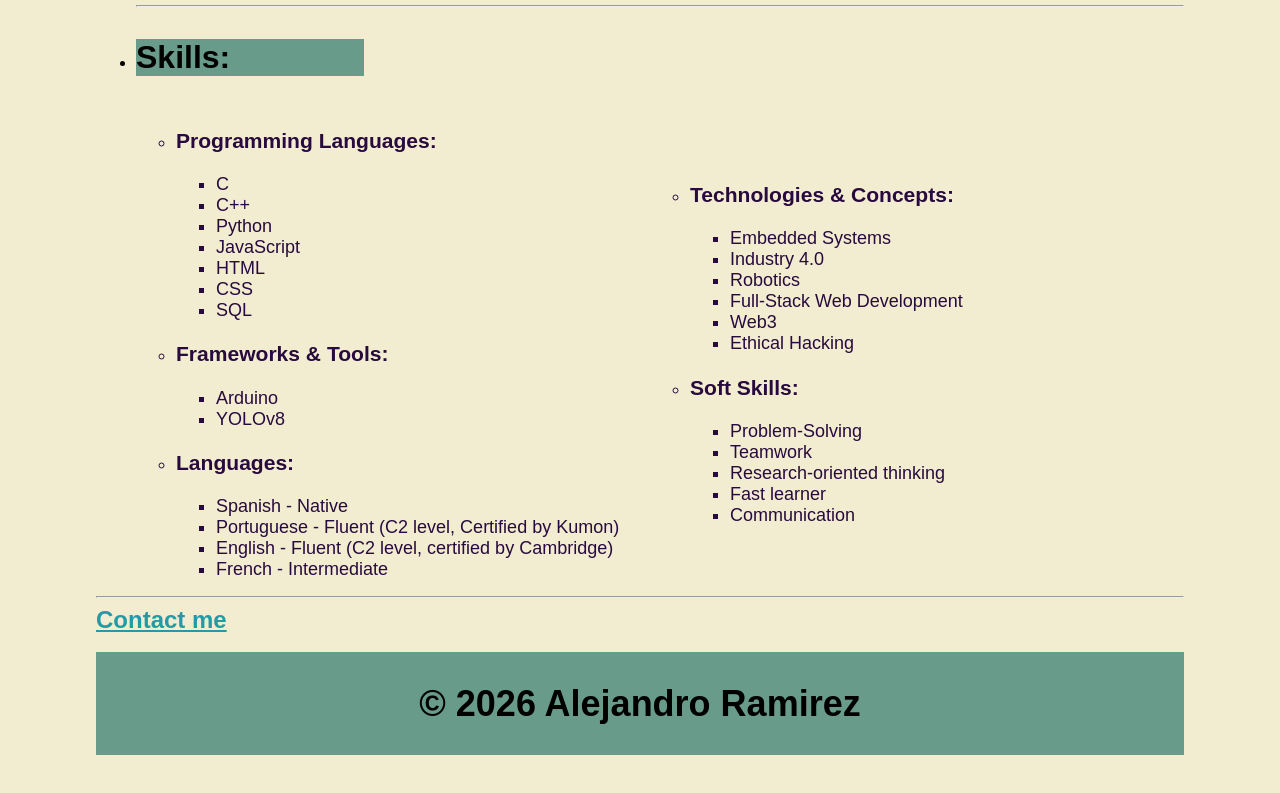
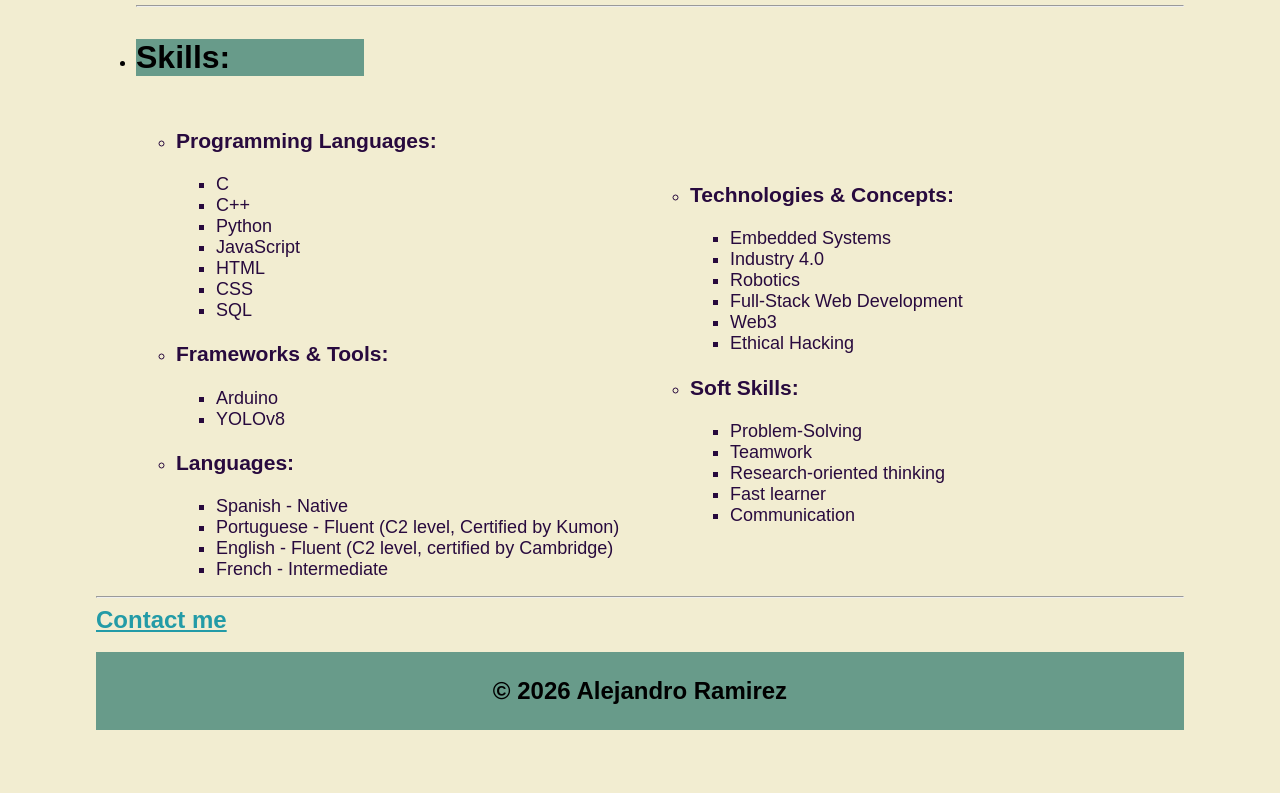
Before and after one commit to andro-gr/my-portfolio, a plain HTML site: page index.html in a window 1280 px wide. Shown: the part 1392-2185 px from the top of the page. Drawn offline with Linux system fonts and the light colour scheme; a web font is replaced by a local one.

Commit message:
Refactor index.html for improved readability
The HTML structure remains the same, but the file has been reformatted for better readability and consistency.

```diff
--- a/index.html
+++ b/index.html
@@ -162,7 +162,7 @@
         <a id="contact-me-ht" href="./public/contact.html" target = "_blank">Contact me</a>
         <br /><br />
         <footer>
-            <h2>© <span id="footer-year"></span> Alejandro Ramirez</h2>
+            <p>© <span id="footer-year"></span> Alejandro Ramirez</p>
         </footer>
 
         <script>
```
